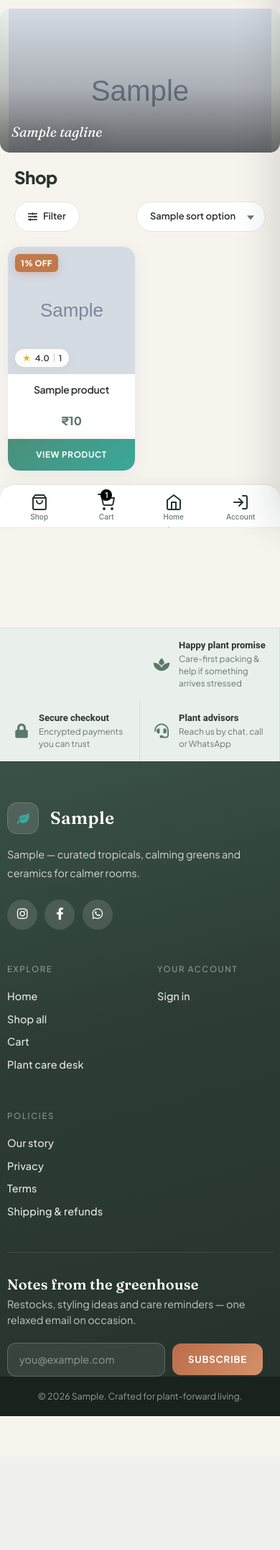
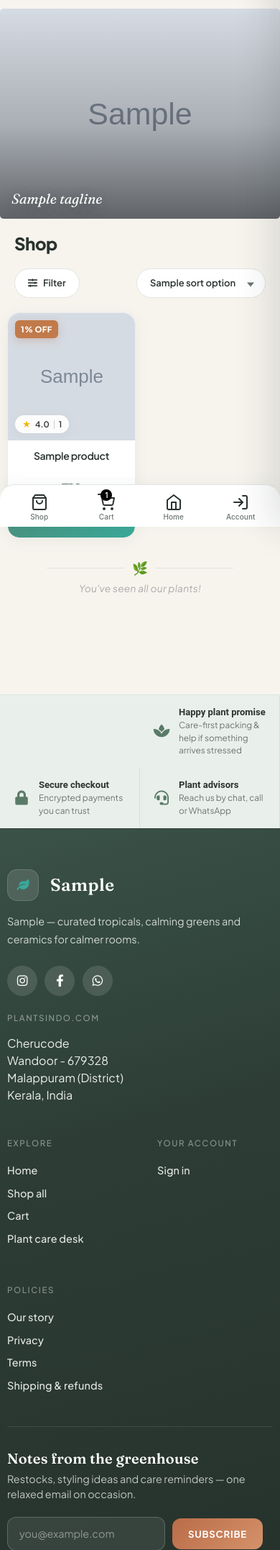
Before and after one commit to bthinkxdev/plantsindo, a Django app: template templates/pages/shop.html in a window 390 px wide. Shown: the part 112-2266 px from the top of the page at 72% size. Before the commit the page ends 2080 px from the top, so only its background shows below. Run offline with Django 5.2, Linux system fonts and the light colour scheme; the template is opened without the code that fills it: most values are stand-ins (such as "Sample title", 1, 10 or a date in 2020); grey boxes marked "Sample" are stand-in pictures; some libraries are stand-ins or nearby versions.

Commit message:
address added at footer

```diff
--- a/static/css/base.css
+++ b/static/css/base.css
@@ -1004,19 +1004,22 @@
   width: 100%;
   max-width: var(--container-max);
   margin: 0 auto var(--spacing-md);
-  padding: 0;  /* remove padding from here */
+  padding: 0;
   position: relative;
-  border-radius: 20px;
+  border-radius: 17px;
   overflow: hidden;
-  height: clamp(200px, 38vh, 420px);
   background: var(--secondary-green);
+}
+.shop-category-hero picture,
+.shop-category-hero__img {
+  width: 100%;
+  height: auto;
+  display: block;
 }
 
 @media (max-width: 575px) {
   .shop-category-hero {
-    height: 200px;
-    border-radius: 14px;
-    padding: 0 12px;
+    border-radius: 5px;
   }
 }
 
--- a/templates/pages/shop.html
+++ b/templates/pages/shop.html
@@ -18,7 +18,12 @@
 
         {% if shop_category_banner %}
         <div class="shop-category-hero">
-            <img src="{{ shop_category_banner.url }}" class="shop-category-hero__img" width="1600" height="600" decoding="async" loading="lazy" alt="{% if selected_category %}{{ selected_category.name }}{% else %}Category{% endif %}">
+            <picture>
+                {% if shop_category_banner.mobile_image %}
+                <source media="(max-width: 575px)" srcset="{{ shop_category_banner.mobile_image.url }}">
+                {% endif %}
+                <img src="{{ shop_category_banner.url }}" class="shop-category-hero__img" decoding="async" loading="lazy" alt="{% if selected_category %}{{ selected_category.name }}{% else %}Category{% endif %}">
+            </picture>
             {% if shop_category_banner.tagline %}
             <div class="shop-category-hero__overlay">
                 <p class="shop-category-hero__tagline">{{ shop_category_banner.tagline }}</p>
--- a/templates/partials/_footer.html
+++ b/templates/partials/_footer.html
@@ -38,6 +38,16 @@
                     {{ site_tagline }} — curated tropicals, calming greens and ceramics for calmer rooms.
                 </p>
                 {% include "partials/_social_links.html" with extra_class="mt-4" %}
+
+                <div class="footer-address mt-4">
+                    <h6 class="footer-heading">Plantsindo.com</h6>
+                    <address class="footer-address__text mb-0">
+                        Cherucode<br>
+                        Wandoor - 679328<br>
+                        Malappuram (District)<br>
+                        Kerala, India
+                    </address>
+                </div>
             </div>
             <div class="col-6 col-md-3 col-lg-2">
                 <h6 class="footer-heading">Explore</h6>
```
